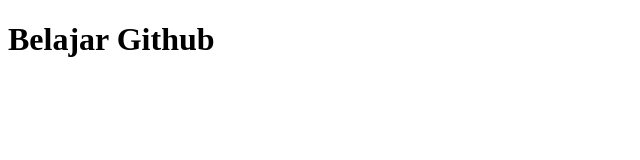
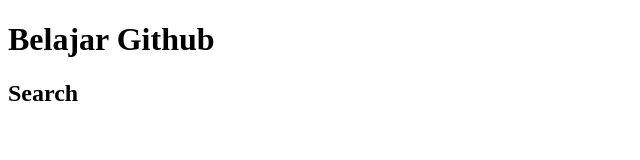
Before and after one commit to iceskript/belajargithub, a plain HTML site: page main/index.html in a window 1280 px wide. Shown: the whole page, without its empty margins (0-640 px from the left). Drawn offline with Linux system fonts and the light colour scheme.

Commit message:
Update index.html

```diff
--- a/main/index.html
+++ b/main/index.html
@@ -7,5 +7,6 @@
 </head>
 <body>
     <h1>Belajar Github</h1>
+    <h2>Search</h2>
 </body>
 </html>
```
